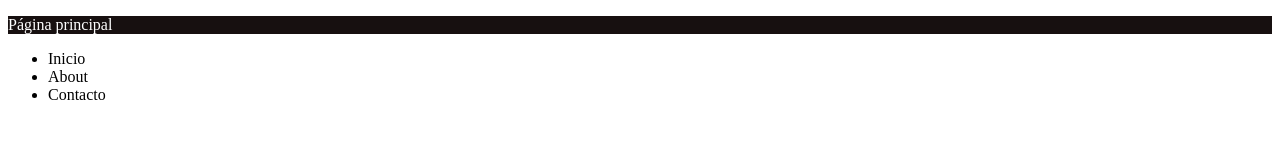
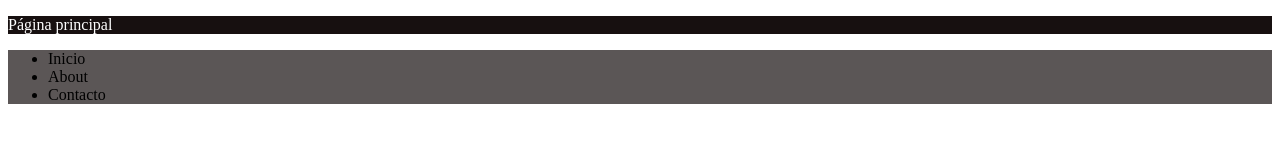
Before and after one commit to cocabet/Prueba_Ramas, a plain HTML site: page index.html in a window 1280 px wide. Drawn offline with Linux system fonts and the light colour scheme.

Commit message:
Se agrego una lista y se modifico el style.css

```diff
--- a/index.html
+++ b/index.html
@@ -7,7 +7,7 @@
 </head>
 <body>
 	<p class=parrafo>Página principal</p>
-	<nav>
+	<nav class="navega">
 		<ul>
 			<li>Inicio</li>
 			<li>About</li>
--- a/style.css
+++ b/style.css
@@ -2,3 +2,8 @@
 	background-color: #171010;
 	color: white;
 }
+
+.navega{
+	background-color: #5B5656;
+	color: black;
+}
```
